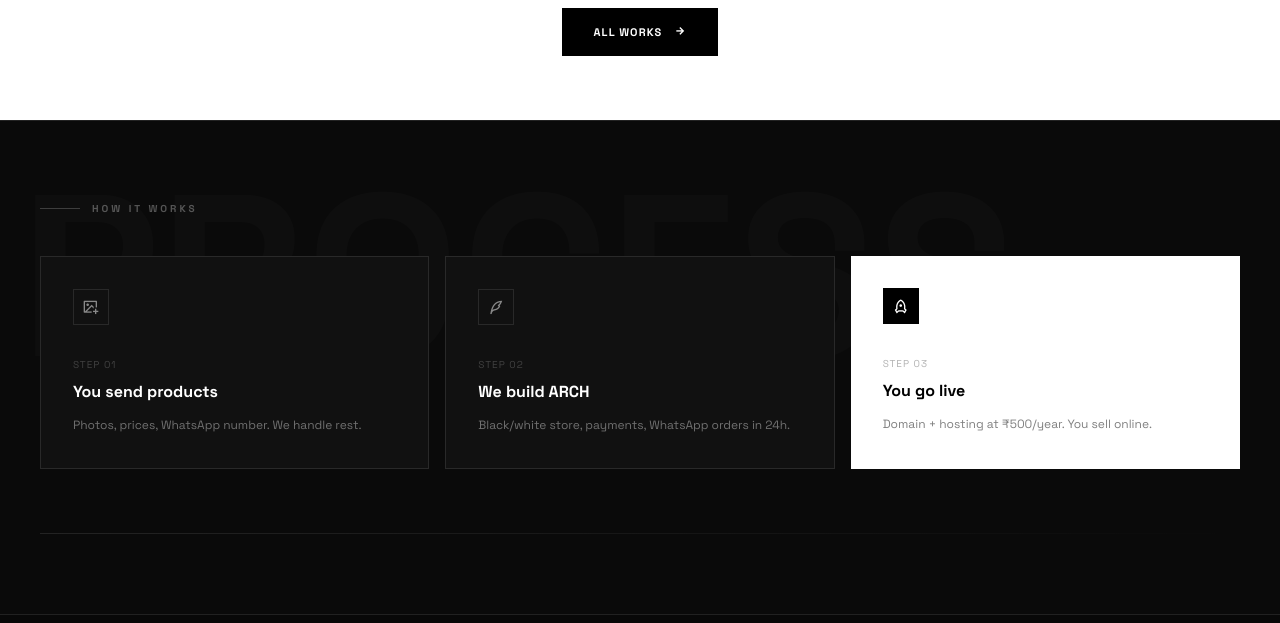
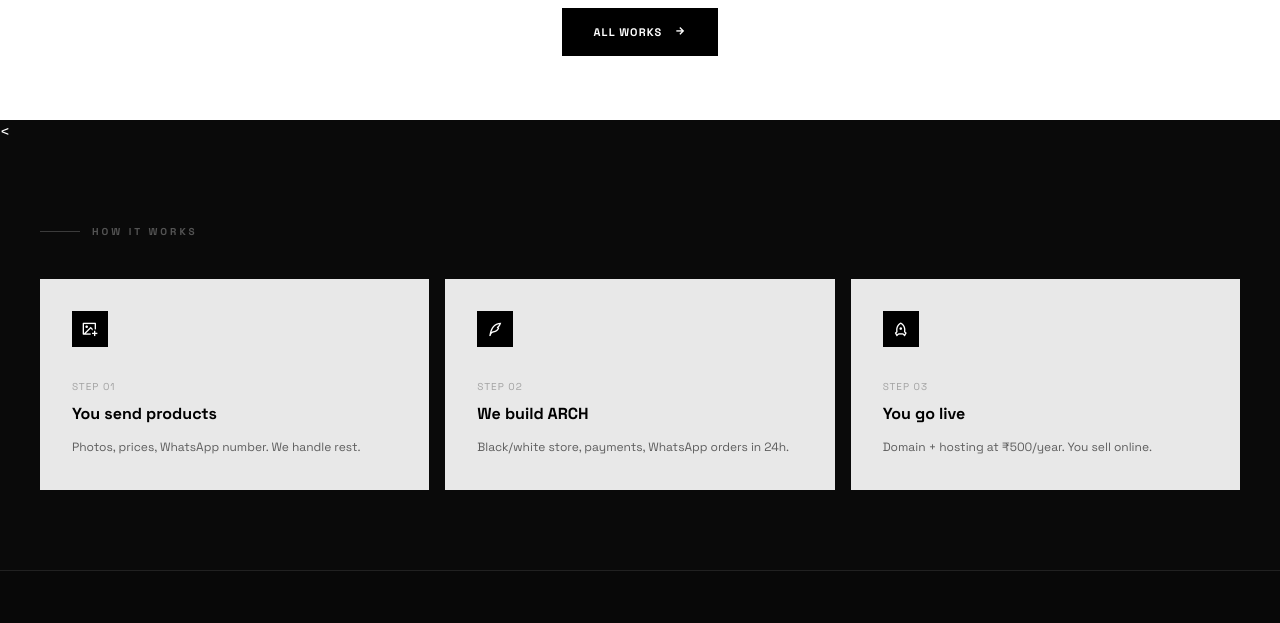
Before and after one commit to blac16313-source/OnShift, a plain HTML site: page index.html in a window 1280 px wide. Shown: the part 1090-1713 px from the top of the page. Drawn offline with nearby package versions, Linux system fonts and the light colour scheme.

Commit message:
Update index.html

```diff
--- a/index.html
+++ b/index.html
@@ -64,34 +64,36 @@ body{font-family:'Space Grotesk',sans-serif;background:#0a0a0a;color:white}
 </section>
 
 <!-- HOW IT WORKS - FIXED: BLACK BUT SEPARATED -->
-<section id="how" class="bg-[#0a0a0a] border-t border-white/10 py-14 md:py-20 relative overflow-hidden">
-<p class="absolute top-10 left-5 text-[18vw] font-black leading-none text-white/[0.02] pointer-events-none select-none">PROCESS</p>
-<div class="max-w-[1400px] mx-auto px-5 md:px-10 relative">
+<<!-- HOW IT WORKS - BLACK BG, LIGHT GREY BOXES -->
+<section id="how" class="bg-[#0a0a0a] py-14 md:py-20">
+<div class="max-w-[1400px] mx-auto px-5 md:px-10">
 <div class="flex items-center gap-3">
 <div class="w-10 h-[1px] bg-white/20"></div>
 <p class="text-[10px] tracking-[0.3em] text-white/30 font-bold">HOW IT WORKS</p>
 </div>
+
 <div class="mt-10 grid md:grid-cols-3 gap-4">
-<div class="bg-[#111] border border-white/10 p-8">
-<div class="w-9 h-9 border border-white/10 flex items-center justify-center text-white/50"><i class="ri-image-add-line"></i></div>
-<p class="mt-8 text-[10px] tracking-widest text-white/20">STEP 01</p>
+<div class="bg-[#E8E8E8] text-black p-8">
+<div class="w-9 h-9 bg-black text-white flex items-center justify-center"><i class="ri-image-add-line"></i></div>
+<p class="mt-8 text-[10px] tracking-widest text-black/30">STEP 01</p>
 <h3 class="mt-2 font-bold text-[16px]">You send products</h3>
-<p class="mt-3 text-[12px] text-white/40 leading-relaxed">Photos, prices, WhatsApp number. We handle rest.</p>
+<p class="mt-3 text-[12px] text-black/60 leading-relaxed">Photos, prices, WhatsApp number. We handle rest.</p>
 </div>
-<div class="bg-[#111] border border-white/10 p-8">
-<div class="w-9 h-9 border border-white/10 flex items-center justify-center text-white/50"><i class="ri-quill-pen-line"></i></div>
-<p class="mt-8 text-[10px] tracking-widest text-white/20">STEP 02</p>
+
+<div class="bg-[#E8E8E8] text-black p-8">
+<div class="w-9 h-9 bg-black text-white flex items-center justify-center"><i class="ri-quill-pen-line"></i></div>
+<p class="mt-8 text-[10px] tracking-widest text-black/30">STEP 02</p>
 <h3 class="mt-2 font-bold text-[16px]">We build ARCH</h3>
-<p class="mt-3 text-[12px] text-white/40 leading-relaxed">Black/white store, payments, WhatsApp orders in 24h.</p>
+<p class="mt-3 text-[12px] text-black/60 leading-relaxed">Black/white store, payments, WhatsApp orders in 24h.</p>
 </div>
-<div class="bg-white text-black p-8">
+
+<div class="bg-[#E8E8E8] text-black p-8">
 <div class="w-9 h-9 bg-black text-white flex items-center justify-center"><i class="ri-rocket-line"></i></div>
 <p class="mt-8 text-[10px] tracking-widest text-black/30">STEP 03</p>
 <h3 class="mt-2 font-bold text-[16px]">You go live</h3>
-<p class="mt-3 text-[12px] text-black/50 leading-relaxed">Domain + hosting at ₹500/year. You sell online.</p>
+<p class="mt-3 text-[12px] text-black/60 leading-relaxed">Domain + hosting at ₹500/year. You sell online.</p>
 </div>
 </div>
-<div class="mt-16 h-[1px] w-full bg-gradient-to-r from-white/10 via-white/5 to-transparent"></div>
 </div>
 </section>
 
```
